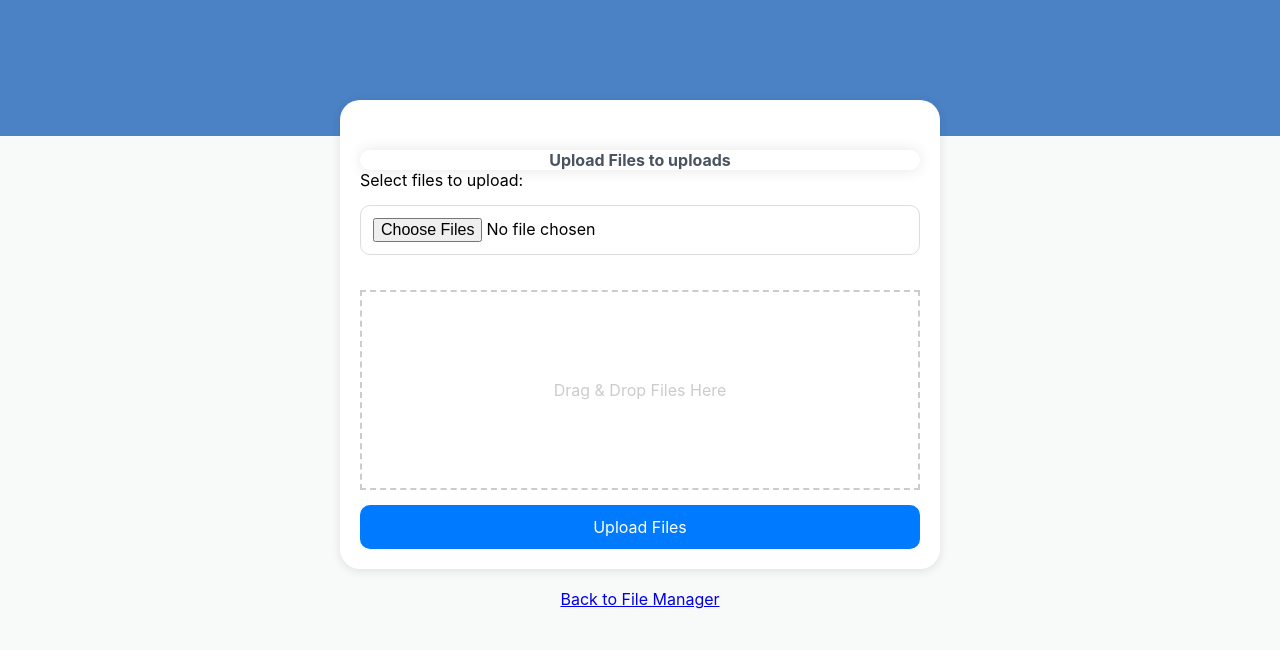
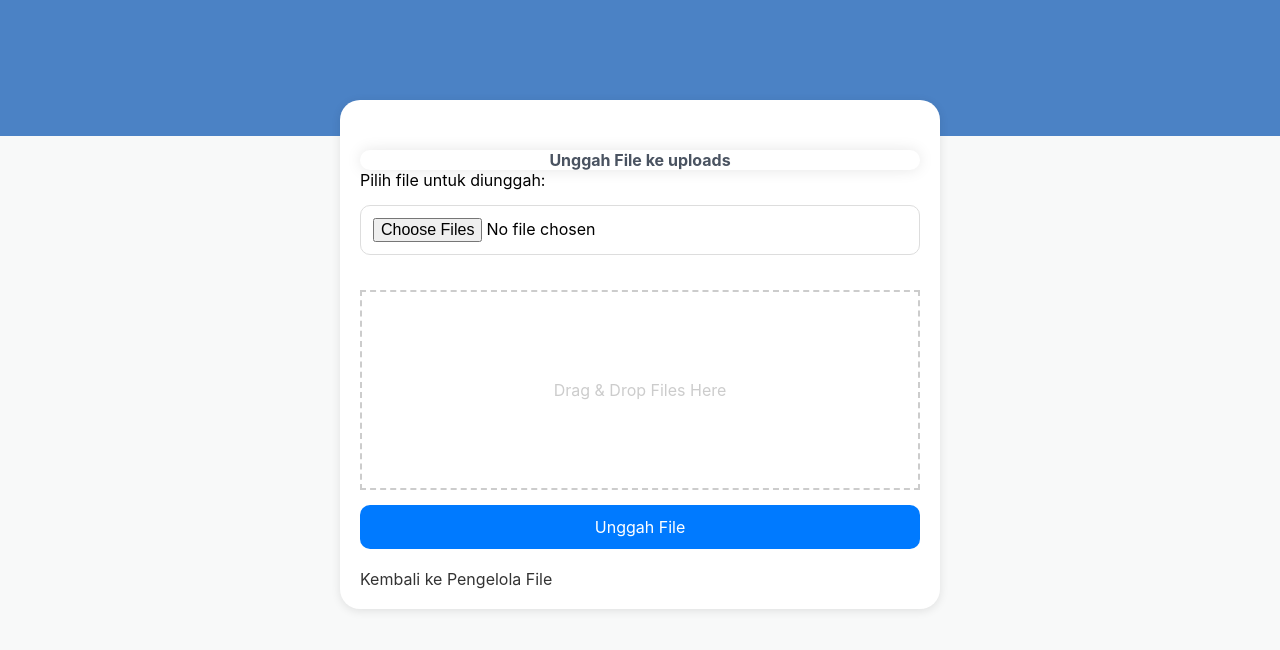
Before and after one commit to setioryski/filesave, a PHP site: page /upload.php in a window 1280 px wide. Shown: the top 650 px of the page. Run offline with PHP 8.4, Linux system fonts and the light colour scheme.

Commit message:
already fix upload to current folder for a moment

```diff
--- /dev/null
+++ b/config.php
@@ -0,0 +1,72 @@
+<?php
+// config.php
+
+// Start output buffering
+if (session_status() == PHP_SESSION_NONE) {
+    session_start();
+}
+
+// Error reporting (for debugging)
+ini_set('display_errors', 1);
+ini_set('display_startup_errors', 1);
+error_reporting(E_ALL);
+
+// Initial directory path
+$initial_directory = 'uploads/';
+
+// Include authentication if necessary
+// include 'folder_private.php'; // Uncomment if you have authentication
+
+// Function to secure the path and prevent traversal
+function secure_path($path, $initial_directory) {
+    // Normalize initial directory path
+    $real_initial = realpath($initial_directory);
+    if ($real_initial === false) {
+        die("Error: Initial directory does not exist.");
+    }
+
+    // If no path is provided, return initial directory
+    if (empty($path)) {
+        return $real_initial . DIRECTORY_SEPARATOR;
+    }
+
+    // Resolve the real path
+    $real_path = realpath($path);
+
+    // Validate the path
+    if ($real_path === false || strpos($real_path, $real_initial) !== 0) {
+        return $real_initial . DIRECTORY_SEPARATOR;
+    }
+
+    // Add DIRECTORY_SEPARATOR if it's a directory and missing
+    if (is_dir($real_path) && substr($real_path, -1) !== DIRECTORY_SEPARATOR) {
+        $real_path .= DIRECTORY_SEPARATOR;
+    }
+
+    return $real_path;
+}
+
+// Function to get current directory based on parameter
+function get_current_directory($initial_directory) {
+    $dir_param = isset($_GET['dir']) ? $_GET['dir'] : '';
+    $current_directory = secure_path($dir_param, $initial_directory);
+    return $current_directory;
+}
+
+// Function to get file type icon
+function get_filetype_icon($file) {
+    if (is_dir($file)) {
+        return '<i class="fa-solid fa-folder"></i>';
+    } else {
+        $mime = mime_content_type($file);
+        if (preg_match('/^image\//', $mime)) {
+            return '<i class="fa-solid fa-file-image"></i>';
+        } elseif (preg_match('/^video\//', $mime)) {
+            return '<i class="fa-solid fa-file-video"></i>';
+        } elseif (preg_match('/^audio\//', $mime)) {
+            return '<i class="fa-solid fa-file-audio"></i>';
+        }
+        return '<i class="fa-solid fa-file"></i>';
+    }
+}
+?>
--- a/upload.php
+++ b/upload.php
@@ -1,36 +1,15 @@
 <?php
-if (isset($_POST['submit_password'])) {
-    $password = $_POST['password'];
-    $directory = $_POST['directory'];
+// upload.php
 
-    // Check if the password is correct
-    if ($password == "12345") {
-        header("Location: upload.php?directory=$directory"); // Redirect to the upload page if the password is correct
-    } else {
-        echo "Invalid password"; // Display an error message if the password is wrong
-    }
-    exit; // Stop script execution after the check
-}
-?>
+// Include the common configuration and functions
+include 'config.php';
 
-<?php
-$initial_directory = 'uploads/';
-
-function handleUpload($initial_directory) {
-    $current_directory = $initial_directory;
-
-    // Determine the current directory
-    if (isset($_GET['directory'])) {
-        $current_directory = realpath($_GET['directory']);
-        if ($current_directory === false || strpos($current_directory, realpath($initial_directory)) !== 0) {
-            die("Error: Invalid directory path");
-        }
-    }
-
-    $response = array('success' => false, 'messages' => array());
+// Get the current directory
+$current_directory = get_current_directory($initial_directory);
 
 // Handle file upload
 if ($_SERVER['REQUEST_METHOD'] == 'POST' && isset($_FILES['files'])) {
+    $response = array('success' => false, 'messages' => array());
     $files = $_FILES['files'];
     $total_files = count($files['name']);
 
@@ -39,13 +18,13 @@ function handleUpload($initial_directory) {
         $targetFile = rtrim($current_directory, DIRECTORY_SEPARATOR) . DIRECTORY_SEPARATOR . $filename;
 
         if (file_exists($targetFile)) {
-                $response['messages'][] = "Sorry, file $filename already exists.";
+            $response['messages'][] = "Maaf, file $filename sudah ada.";
         } else {
             if (move_uploaded_file($files['tmp_name'][$i], $targetFile)) {
-                    $response['messages'][] = "The file $filename has been uploaded.";
+                $response['messages'][] = "File $filename berhasil diunggah.";
             } else {
-                    $response['messages'][] = "Sorry, there was an error uploading $filename.";
-                    $response['messages'][] = "Error code: " . $_FILES['files']['error'][$i];
+                $response['messages'][] = "Maaf, terjadi kesalahan saat mengunggah $filename.";
+                $response['messages'][] = "Kode error: " . $files['error'][$i];
             }
         }
     }
@@ -57,19 +36,15 @@ function handleUpload($initial_directory) {
     exit;
 }
 
-    return $current_directory;
-}
-
-$current_directory = handleUpload($initial_directory);
-$last_directory = basename($current_directory);
+// Determine the last directory name for display
+$last_directory = basename(rtrim($current_directory, DIRECTORY_SEPARATOR));
 ?>
-
 <!DOCTYPE html>
-<html lang="en">
+<html lang="id">
 <head>
     <meta charset="UTF-8">
     <meta name="viewport" content="width=device-width, initial-scale=1.0">
-    <title>File Upload</title>
+    <title>Unggah File</title>
     <link href="styleupload.css" rel="stylesheet" type="text/css">
     <script src="https://ajax.googleapis.com/ajax/libs/jquery/3.5.1/jquery.min.js"></script>
     <style>
@@ -83,32 +58,65 @@ $last_directory = basename($current_directory);
             text-align: center;
             color: #cccccc;
             margin-top: 20px;
+            cursor: pointer;
         }
         .drop-zone.dragover {
             background-color: #f0f0f0;
             border-color: #333333;
             color: #333333;
         }
+        .hidden {
+            display: none;
+        }
+        .progress-bar-container {
+            width: 100%;
+            background-color: #f3f3f3;
+            margin-top: 20px;
+            border-radius: 5px;
+        }
+        .progress-bar {
+            width: 0%;
+            height: 20px;
+            background-color: #4caf50;
+            text-align: center;
+            line-height: 20px;
+            color: white;
+            border-radius: 5px;
+        }
+        .upload-container {
+            max-width: 600px;
+            margin: 0 auto;
+            padding: 20px;
+        }
+        .back-link {
+            display: inline-block;
+            margin-top: 20px;
+            color: #333;
+            text-decoration: none;
+        }
+        .back-link:hover {
+            text-decoration: underline;
+        }
     </style>
 </head>
 <body>
 <div class="upload-container">
-    <h1>Upload Files to <?= htmlspecialchars($last_directory) ?></h1>
-    <form id="uploadForm" action="?directory=<?= urlencode($current_directory) ?>" method="post" enctype="multipart/form-data">
-        <label for="fileToUpload">Select files to upload:</label>
+    <h1>Unggah File ke <?= htmlspecialchars($last_directory) ?></h1>
+    <form id="uploadForm" action="upload.php?dir=<?= urlencode($current_directory) ?>" method="post" enctype="multipart/form-data">
+        <label for="fileToUpload">Pilih file untuk diunggah:</label>
         <input type="file" name="files[]" id="fileToUpload" multiple required>
         <div class="drop-zone" id="drop-zone">
             Drag & Drop Files Here
         </div>
-        <input type="submit" value="Upload Files" name="submit">
+        <input type="submit" value="Unggah File" name="submit">
     </form>
-</div>
-<div id="loading" class="hidden">Uploading...</div>
+    <div id="loading" class="hidden">Mengunggah...</div>
     <div class="progress-bar-container hidden" id="progress-bar-container">
         <div class="progress-bar" id="progress-bar">0%</div>
     </div>
     <div id="result" class="hidden"></div>
-<a href="index.php?file=<?= urlencode($current_directory) ?>" class="back-link">Back to File Manager</a>
+    <a href="index.php?dir=<?= urlencode($current_directory) ?>" class="back-link">Kembali ke Pengelola File</a>
+</div>
 
 <script>
     $(document).ready(function() {
@@ -144,6 +152,7 @@ $last_directory = basename($current_directory);
                 if (xhr.readyState === XMLHttpRequest.DONE) {
                     if (xhr.status === 200) {
                         var response = JSON.parse(xhr.responseText);
+                        $('#result').removeClass('hidden').html('');
                         response.messages.forEach(function(message) {
                             if (response.success) {
                                 $('#result').css('color', 'green').append('<p>' + message + '</p>');
@@ -154,7 +163,6 @@ $last_directory = basename($current_directory);
 
                         if (response.success) {
                             $('#progress-bar-container').addClass('hidden');
-                            $('#result').removeClass('hidden');
                         }
                     } else {
                         console.error('Error: ' + xhr.statusText);
@@ -201,6 +209,11 @@ $last_directory = basename($current_directory);
             var files = e.originalEvent.dataTransfer.files;
             handleFiles(files);
         });
+
+        // Optional: Click on drop zone to open file dialog
+        dropZone.on('click', function() {
+            $('#fileToUpload').click();
+        });
     });
 </script>
 </body>
```
Also changed, not shown: index.php (+15 -61 lines), uploads/hui/wololo.png (added), uploads/test/Screenshot from 2024-12-02 14-25-08.png (added), 1 other file. Lines whose indentation alone changed are shown as unchanged.
